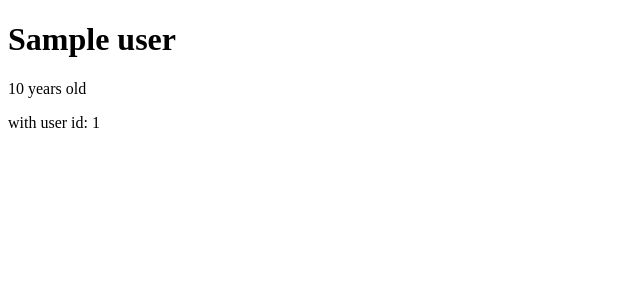
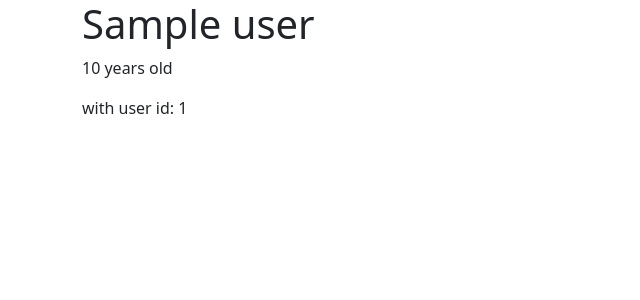
Before and after one commit to pavlicic1marko/FlaskApp, a Flask app: template templates/test.html in a window 1280 px wide. Shown: the top 300 px of the page, without its empty margins (0-640 px from the left). Run offline with Flask 3, Linux system fonts and the light colour scheme; the template is opened without the code that fills it: most values are stand-ins (such as "Sample title", 1, 10 or a date in 2020); some libraries are stand-ins or nearby versions.

Commit message:
adding bootstrap to layout.html

```diff
--- a/templates/layout.html
+++ b/templates/layout.html
@@ -1,6 +1,12 @@
 <!DOCTYPE html>
 <html lang="en">
 <head>
+     <!-- Required meta tags -->
+    <meta charset="utf-8">
+    <meta name="viewport" content="width=device-width, initial-scale=1">
+
+    <!-- Bootstrap CSS -->
+    <link href="https://cdn.jsdelivr.net/npm/bootstrap@5.0.2/dist/css/bootstrap.min.css" rel="stylesheet" integrity="sha384-EVSTQN3/azprG1Anm3QDgpJLIm9Nao0Yz1ztcQTwFspd3yD65VohhpuuCOmLASjC" crossorigin="anonymous">
     {% if title %}
         <title>Flask Blog - {{ title }}</title>
     {% else %}
@@ -8,6 +14,18 @@
     {% endif %}
 </head>
 <body>
+    <div class="container">
     {% block content %}{% endblock %}
+    </div>
+    <!-- Optional JavaScript; choose one of the two! -->
+
+    <!-- Option 1: Bootstrap Bundle with Popper -->
+    <script src="https://cdn.jsdelivr.net/npm/bootstrap@5.0.2/dist/js/bootstrap.bundle.min.js" integrity="sha384-MrcW6ZMFYlzcLA8Nl+NtUVF0sA7MsXsP1UyJoMp4YLEuNSfAP+JcXn/tWtIaxVXM" crossorigin="anonymous"></script>
+
+    <!-- Option 2: Separate Popper and Bootstrap JS -->
+    <!--
+    <script src="https://cdn.jsdelivr.net/npm/@popperjs/core@2.9.2/dist/umd/popper.min.js" integrity="sha384-IQsoLXl5PILFhosVNubq5LC7Qb9DXgDA9i+tQ8Zj3iwWAwPtgFTxbJ8NT4GN1R8p" crossorigin="anonymous"></script>
+    <script src="https://cdn.jsdelivr.net/npm/bootstrap@5.0.2/dist/js/bootstrap.min.js" integrity="sha384-cVKIPhGWiC2Al4u+LWgxfKTRIcfu0JTxR+EQDz/bgldoEyl4H0zUF0QKbrJ0EcQF" crossorigin="anonymous"></script>
+    -->
 </body>
 </html>
```
